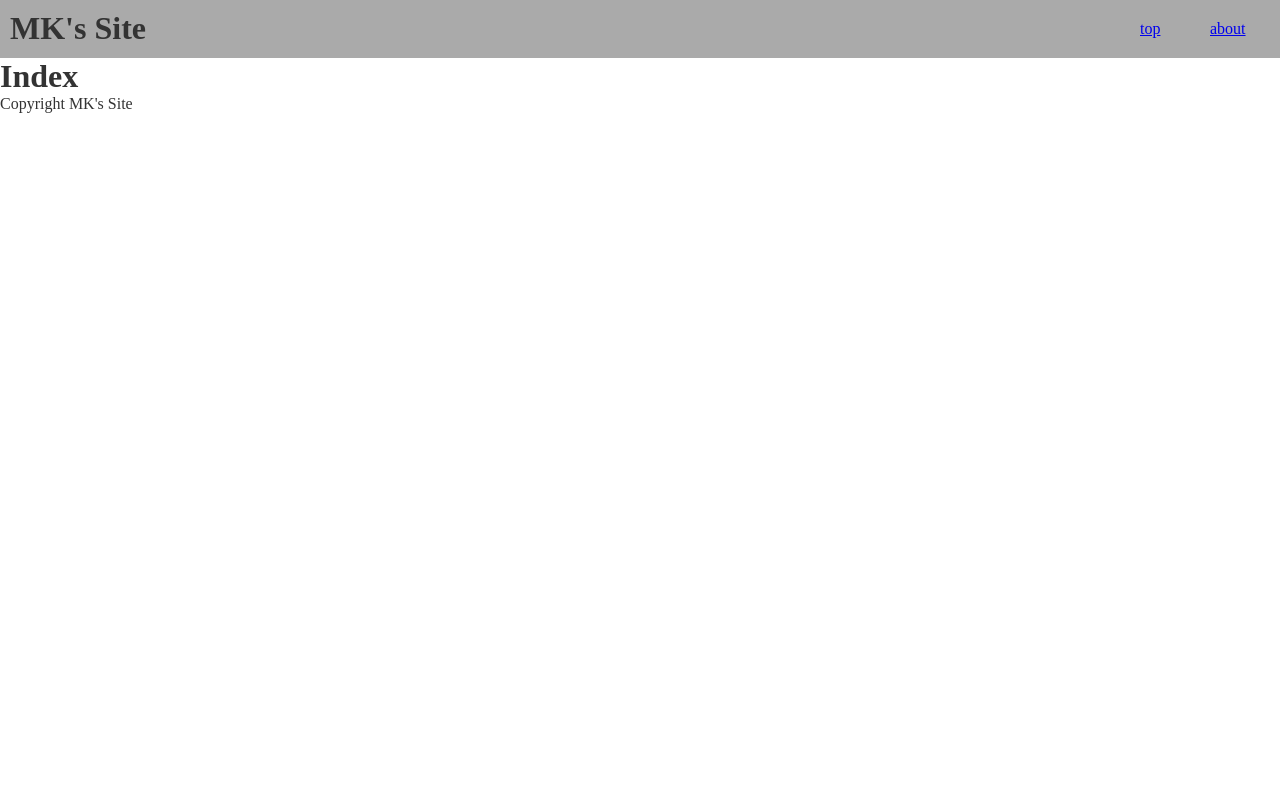
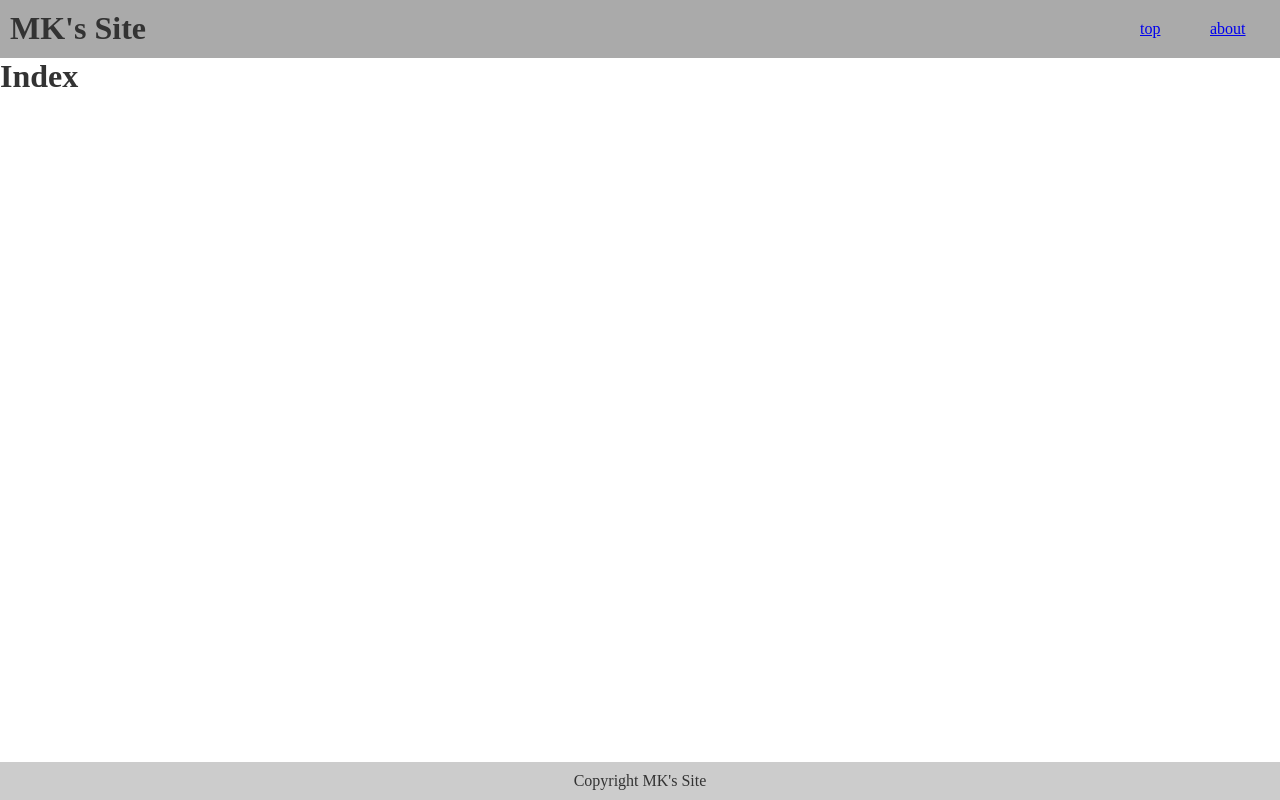
Before and after one commit to mkdev-works/portfolio, a Gatsby site: page / in a window 1280 px wide. Built offline with nearby package versions, Linux system fonts and the light colour scheme; Gatsby itself is replaced by a stand-in of ours.

Commit message:
footerを最下部に固定
[Update]footer.scssとlayout.scssを追加し、footerを最下部に固定

```diff
--- a/gatsby-browser.js
+++ b/gatsby-browser.js
@@ -1 +1,3 @@
+import "./src/styles/layout.scss"
 import "./src/styles/header.scss"
+import "./src/styles/footer.scss"
--- a/src/components/layout.js
+++ b/src/components/layout.js
@@ -4,9 +4,9 @@ import Footer from "./footer"
 
 const Layout = props => {
   return (
-    <div>
+    <div id="top-container">
       <Header />
-      {props.children}
+      <main>{props.children}</main>
       <Footer />
     </div>
   )
--- /dev/null
+++ b/src/styles/footer.scss
@@ -0,0 +1,7 @@
+@charset "utf-8";
+
+footer {
+  padding: 10px;
+  text-align: center;
+  background-color: #cccccc;
+}
--- a/src/styles/header.scss
+++ b/src/styles/header.scss
@@ -1,14 +1,4 @@
 @charset "utf-8";
-
-* {
-  /* 全要素の余白をリセット */
-  padding: 0;
-  margin: 0;
-}
-
-body {
-  color: #333333;
-}
 
 header {
   display: flex;
--- /dev/null
+++ b/src/styles/layout.scss
@@ -0,0 +1,18 @@
+@charset "utf-8";
+
+* {
+  /* 全要素の余白をリセット */
+  padding: 0;
+  margin: 0;
+}
+
+#top-container {
+  min-height: 100vh;
+  display: flex;
+  flex-direction: column;
+  color: #333333;
+}
+
+main {
+  flex: 1;
+}
```
